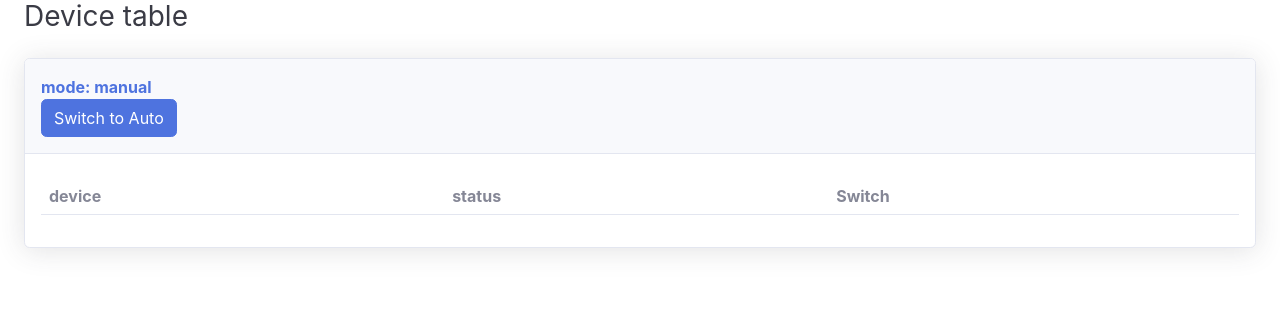
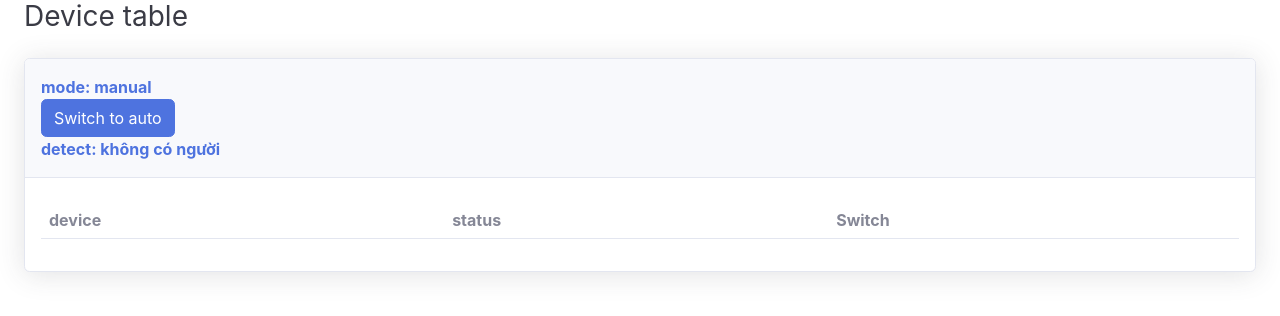
Before and after one commit to nguyenbui3110/CK_vdk, a Django app: page / in a window 1280 px wide. Shown: the top 316 px of the page. Run offline with Django 4.2, Linux system fonts and the light colour scheme; data that the repository does not hold is empty; some libraries are stand-ins or nearby versions.

Commit message:
add detect

```diff
--- a/control/views.py
+++ b/control/views.py
@@ -21,6 +21,7 @@
 def table(request):
     devices= dict(database.child("device").get().val())
     auto= database.child("auto").get().val()
+    detect= database.child("detect").get().val()
     if auto == 1:
         auto = "auto"
     else:
@@ -28,6 +29,7 @@
     context={
         'devices':devices,
         'mode':auto,
+        'detect':detect,
     }
     print(devices)
     return render(request, 'deviceTable.html',context)
@@ -62,6 +64,7 @@
     # Retrieve the updated data from the database or any other source
     devices= dict(database.child("device").get().val())
     auto= database.child("auto").get().val()
+    detect= database.child("detect").get().val()
     if auto == 1:
         auto = "auto"
     else:
@@ -71,6 +74,7 @@
     data = {
         'devices': devices,
         'mode': auto,
+        'detect':detect,
     }
 
     return JsonResponse(data)
--- a/templates/deviceTable.html
+++ b/templates/deviceTable.html
@@ -19,6 +19,8 @@
         <div class="card-header py-3">
             <p class="text-primary m-0 fw-bold" id="modeLabel">mode: {{ mode }}</p>
             <button id="modeButton" class="btn btn-primary">Switch to {% if mode == 'auto' %}manual {%else%} auto{% endif %}</button>
+            <p class="text-primary m-0 fw-bold" id="detectLabel">detect: {% if detect %}có người{% else %}không có người{% endif %}</p>
+
         </div>
         <div class="card-body">
             <div class="table-responsive table mt-2" id="dataTable" role="grid" aria-describedby="dataTable_info">
@@ -49,6 +51,7 @@
 <script>
     const modeLabel = document.getElementById('modeLabel');
     const modeButton = document.getElementById('modeButton');
+    const detectLabel = document.getElementById('detectLabel');
 
     // Attach event listener to the mode button
     modeButton.addEventListener('click', toggleMode);
@@ -122,6 +125,7 @@
             .then(data => {
                 modeLabel.textContent = `mode: ${data.mode}`;
                 modeButton.textContent = data.mode === 'auto' ? 'Switch to Manual' : 'Switch to Auto';
+                detectLabel.textContent = `detect: ${data.detect ? 'có người' : 'không có người'}`;
                 // Update the table content with the updated data
                 const tableBody = document.querySelector('#dataTable tbody');
                 tableBody.innerHTML = '';
```
